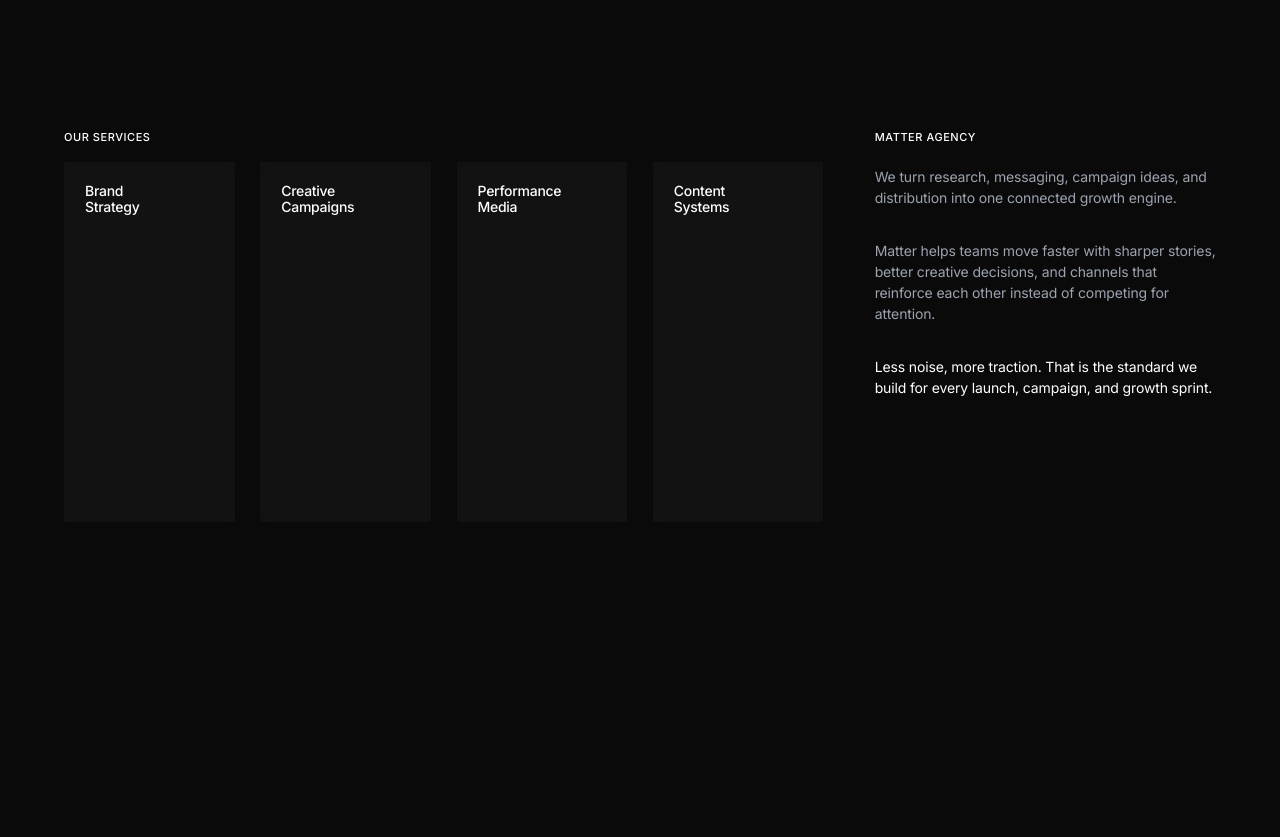
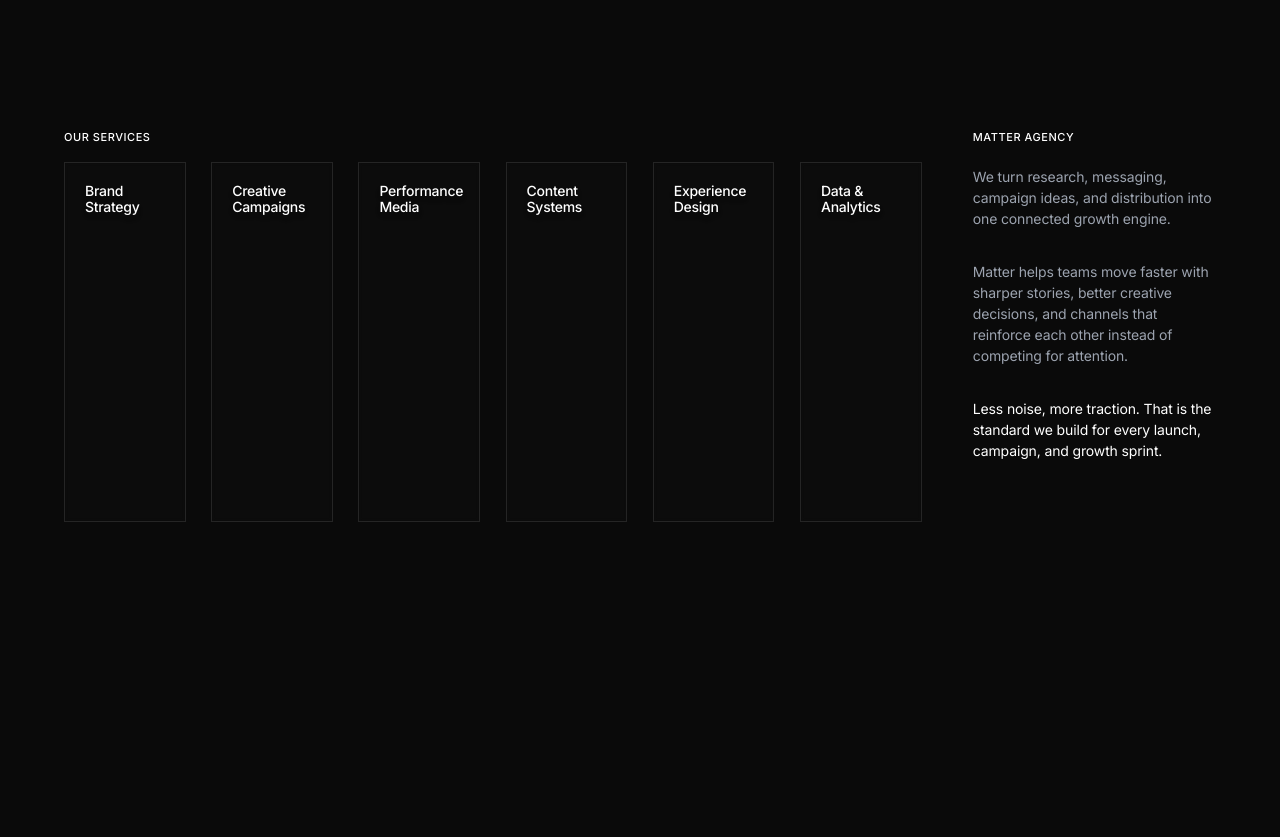
Before and after one commit to mattered-digital/Mattereddigital, a Next.js app: page / in a window 1280 px wide. Shown: the part 2100-2937 px from the top of the page. Built offline with nearby package versions, Linux system fonts and the light colour scheme.

Commit message:
feat: expand service blocks, update GSAP animations, and refine UI styling for AgencyStatement component

```diff
--- a/components/AgencyStatement.tsx
+++ b/components/AgencyStatement.tsx
@@ -5,10 +5,12 @@
 import { gsap, useGSAP } from "@/lib/gsap";
 
 const serviceBlocks = [
-  { title: "Brand\nStrategy", image: "/services/brand-strategy.png" },
-  { title: "Creative\nCampaigns", image: "/services/creative-campaigns.png" },
-  { title: "Performance\nMedia", image: "/services/performance-media.png" },
-  { title: "Content\nSystems", image: "/services/content-systems.png" }
+  { title: "Brand\nStrategy", image: "/humans-1.jpg" },
+  { title: "Creative\nCampaigns", image: "/humans-2.jpg" },
+  { title: "Performance\nMedia", image: "/humans-3.jpg" },
+  { title: "Content\nSystems", image: "/humans-4.jpg" },
+  { title: "Experience\nDesign", image: "/humans-5.jpg" },
+  { title: "Data &\nAnalytics", image: "/humans-6.jpg" }
 ];
 
 export default function AgencyStatement() {
@@ -83,18 +85,18 @@
   useGSAP(() => {
     if (!bgImagesRef.current) return;
 
-    const children = bgImagesRef.current.children;
+    const imageLayers = bgImagesRef.current.querySelectorAll(".bg-image-layer");
 
-    gsap.to(children, {
+    gsap.to(imageLayers, {
       opacity: 0,
-      scale: 1.1,
+      scale: 1.05,
       duration: 0.8,
       ease: "power2.inOut"
     });
 
-    if (hoveredIndex !== null) {
-      gsap.to(children[hoveredIndex], {
-        opacity: 0.4, // Keep it subtle for readability
+    if (hoveredIndex !== null && imageLayers[hoveredIndex]) {
+      gsap.to(imageLayers[hoveredIndex], {
+        opacity: 0.8, // Increased opacity for the background image
         scale: 1,
         duration: 1.2,
         ease: "power3.out"
@@ -112,19 +114,19 @@
         {serviceBlocks.map((block, i) => (
           <div
             key={`${block.title}-bg`}
-            className="absolute inset-0 opacity-0 scale-110 will-change-transform"
+            className="bg-image-layer absolute inset-0 opacity-0 scale-110 will-change-transform"
           >
             <Image
               src={block.image}
               alt=""
               fill
-              className="object-cover grayscale brightness-50"
+              className="object-cover grayscale brightness-[0.7]"
               priority
             />
           </div>
         ))}
-        {/* Dark overlay to ensure text contrast */}
-        <div className="absolute inset-0 bg-black/60 z-10" />
+        {/* Dark overlay to ensure text contrast, stays static */}
+        <div className="absolute inset-0 bg-black/40 z-10" />
       </div>
 
       <div className="relative z-20">
@@ -136,15 +138,18 @@
         </div>
 
         {/* Grid below */}
-        <div className="mt-12 md:mt-32 grid grid-cols-1 md:grid-cols-2 lg:grid-cols-6 gap-x-[2vw] gap-y-6 md:gap-y-12">
+        <div className="mt-12 md:mt-32 grid grid-cols-1 md:grid-cols-2 lg:grid-cols-4 xl:grid-cols-8 gap-x-[2vw] gap-y-6 md:gap-y-12">
 
-          {/* The 4 grey boxes */}
-          {serviceBlocks.map((block, i) => (
+          {/* The grey boxes */}
+          {serviceBlocks.map((block, i) => {
+            const isHovered = hoveredIndex === i;
+            return (
               <div
                 key={block.title}
                 className="service-block-wrap w-full flex flex-col group cursor-pointer"
                 onMouseEnter={() => setHoveredIndex(i)}
                 onMouseLeave={() => setHoveredIndex(null)}
+                onClick={() => setHoveredIndex(isHovered ? null : i)}
               >
                 <div className="h-8 mb-2 flex items-center">
                   {i === 0 && (
@@ -153,19 +158,20 @@
                     </p>
                   )}
                 </div>
-              <div className="bg-[#141414]/80 backdrop-blur-sm group-hover:bg-[#1a1a1a]/40 transition-colors duration-500 h-[180px] md:h-[360px] w-full p-5 flex flex-col justify-between border border-transparent group-hover:border-white/10">
-                <h3 className="font-sans text-white text-[14px] leading-[1.2] font-medium whitespace-pre-line tracking-tight">
+                <div className={`transition-colors duration-500 h-[180px] md:h-[360px] w-full p-5 flex flex-col justify-between border border-white/10 relative overflow-hidden backdrop-blur-[2px] ${isHovered ? 'bg-[#1a1a1a]/30' : 'bg-[#141414]/20'}`}>
+                  <h3 className="font-sans text-white text-[14px] leading-[1.2] font-medium whitespace-pre-line tracking-tight relative z-10 drop-shadow-md">
                     {block.title}
                   </h3>
-                <div className="opacity-0 group-hover:opacity-100 transition-opacity duration-500 flex justify-end">
-                  <span className="text-[10px] uppercase tracking-widest text-white/60">(Explore)</span>
+                  <div className={`transition-opacity duration-500 flex justify-end relative z-10 ${isHovered ? 'opacity-100' : 'opacity-0 md:opacity-0 group-hover:opacity-100'}`}>
+                    <span className="text-[10px] uppercase tracking-widest text-white/90 font-semibold drop-shadow-md">(Explore)</span>
                   </div>
                 </div>
               </div>
-          ))}
+            );
+          })}
 
           {/* Right side paragraphs taking 2 columns */}
-          <div className="lg:col-span-2 paragraphs-container pl-0 lg:pl-[2vw] flex flex-col">
+          <div className="lg:col-span-2 xl:col-span-2 paragraphs-container pl-0 xl:pl-[2vw] flex flex-col">
             <div className="h-8 mb-2 flex items-center">
               <p className="text-[10px] sm:text-[11px] uppercase tracking-wider text-white font-medium">
                 Matter Agency
```
Lines whose indentation alone changed are shown as unchanged.
